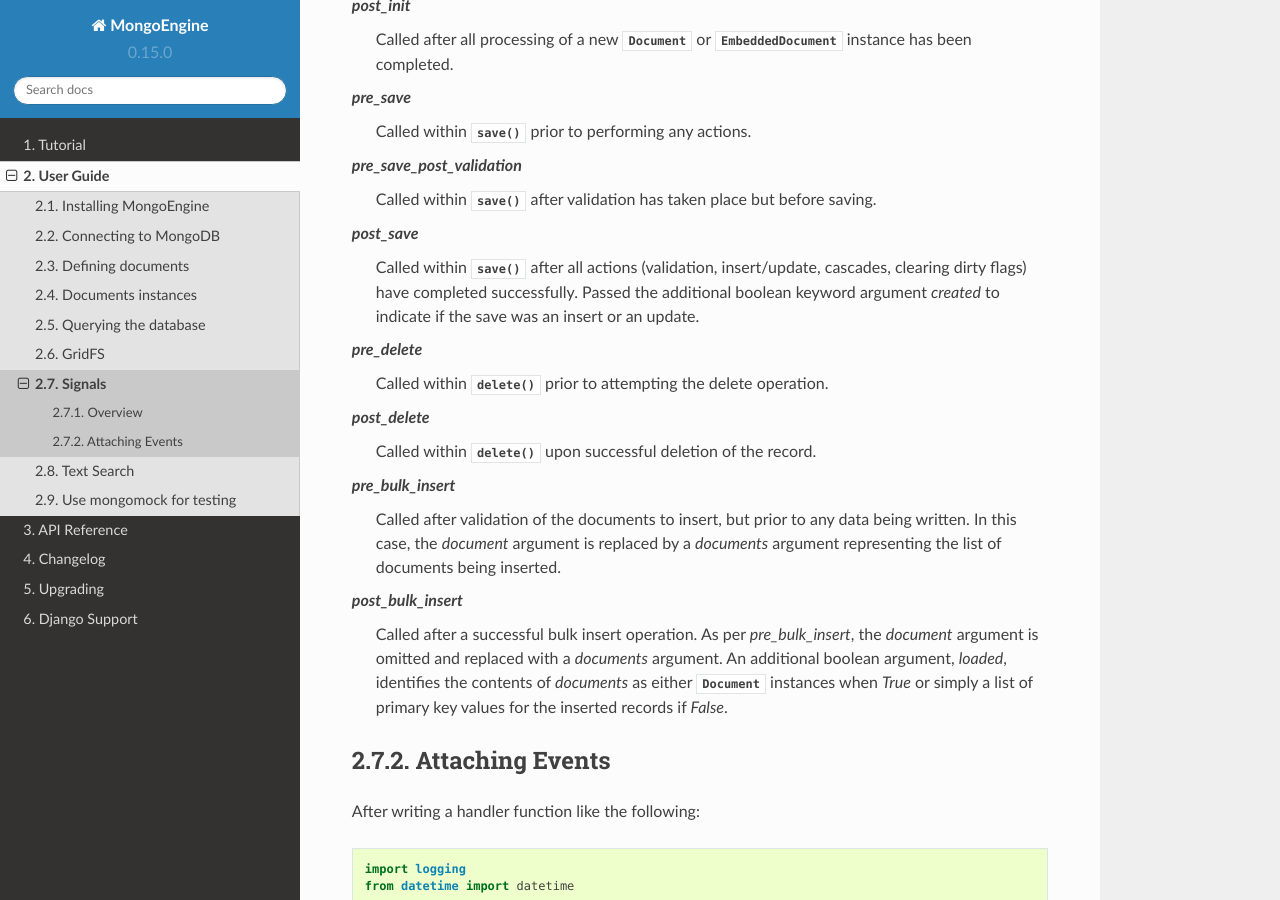
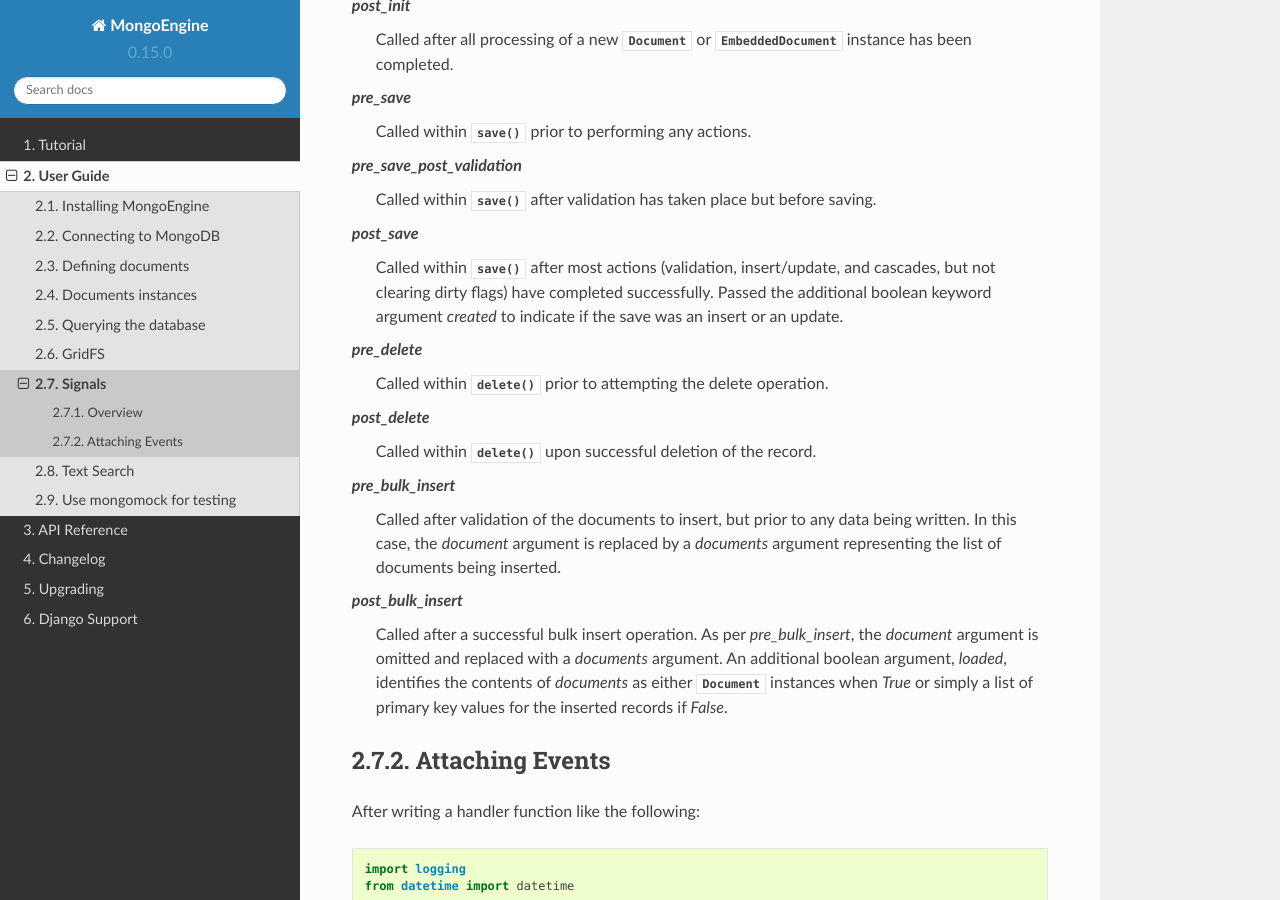
Before and after one commit to MongoEngine/mongoengine, a Sphinx documentation site: the page built from docs/guide/signals.rst, in a window 1280 px wide and 900 px high, scrolled down 676 px. Built offline with Sphinx 7.4.7 and the Read the Docs theme 2.0.0, drawn with Linux system fonts in a browser that asks for light colours.

Commit message:
Update `post_save` signal documentation to reflect #594

```diff
--- a/docs/guide/signals.rst
+++ b/docs/guide/signals.rst
@@ -43,10 +43,10 @@ Available signals include:
   has taken place but before saving.
 
 `post_save`
-  Called within :meth:`~mongoengine.Document.save` after all actions
-  (validation, insert/update, cascades, clearing dirty flags) have completed
-  successfully.  Passed the additional boolean keyword argument `created` to
-  indicate if the save was an insert or an update.
+  Called within :meth:`~mongoengine.Document.save` after most actions
+  (validation, insert/update, and cascades, but not clearing dirty flags) have
+  completed successfully.  Passed the additional boolean keyword argument
+  `created` to indicate if the save was an insert or an update.
 
 `pre_delete`
   Called within :meth:`~mongoengine.Document.delete` prior to
```
